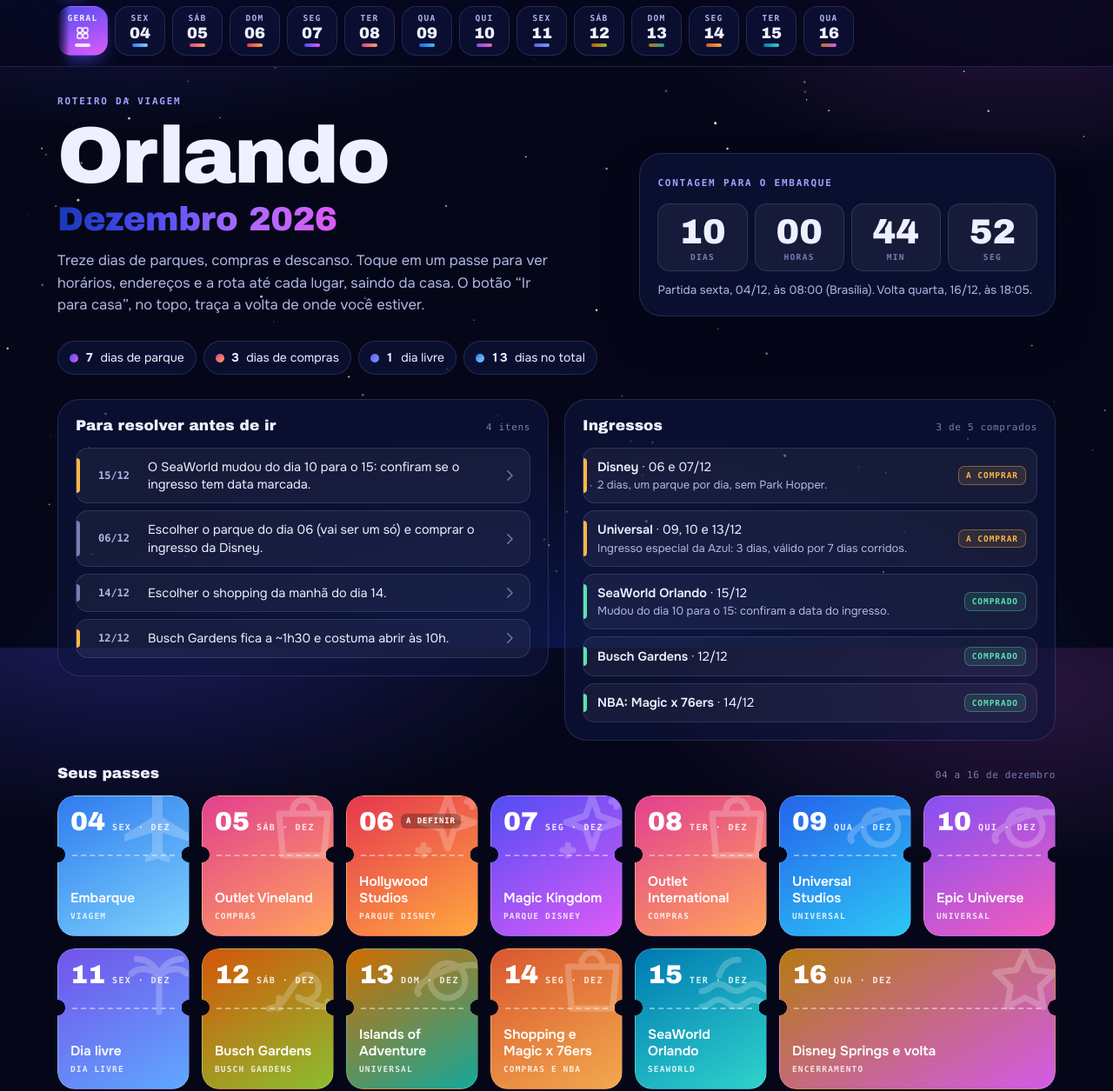
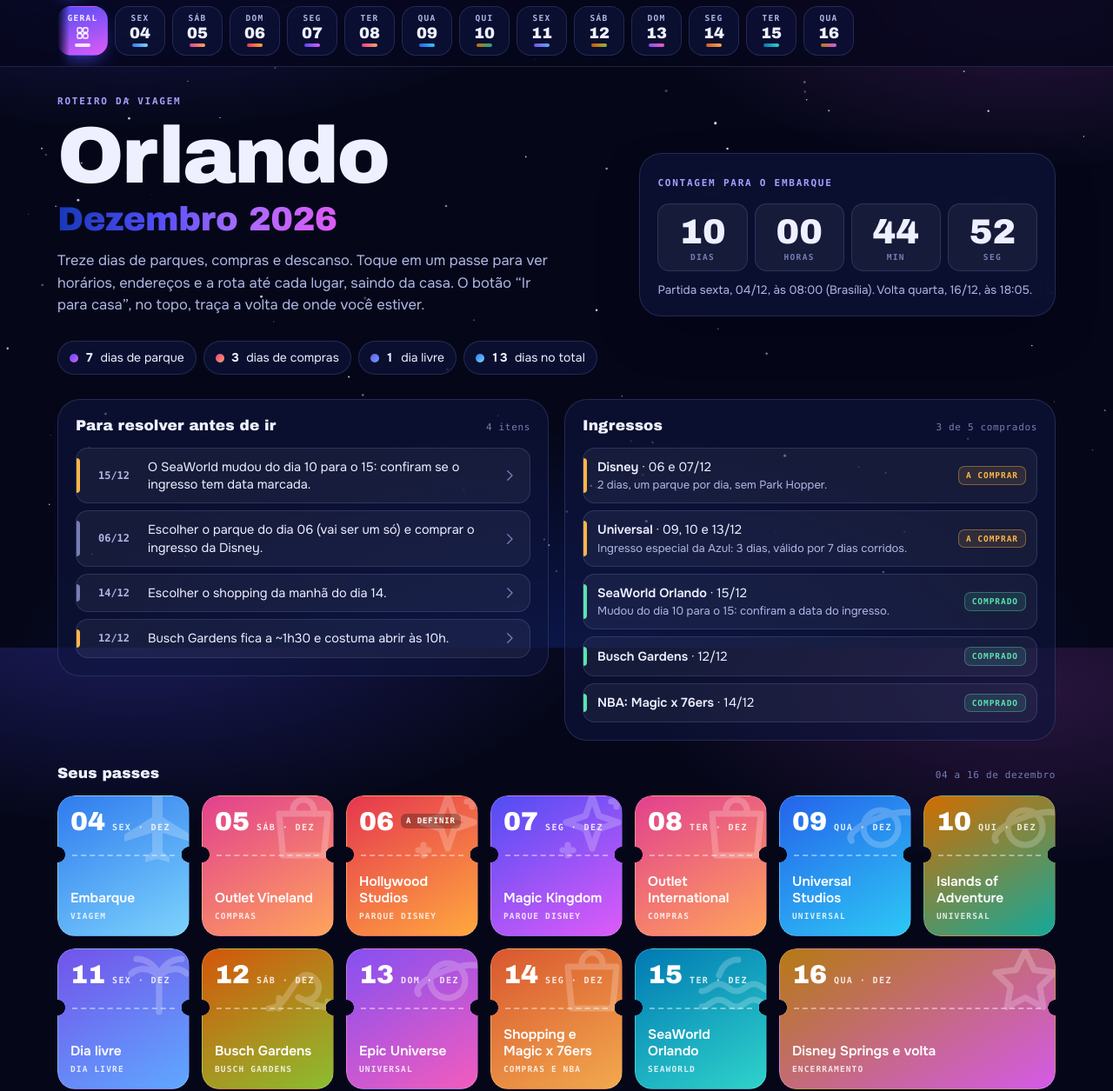
Before and after one commit to 1543234/disneyviagem, a plain HTML site: page index.html in a window 1280 px wide. Shown: the part 55-1310 px from the top of the page at 87% size. Drawn offline with Linux system fonts and the light colour scheme; a web font is replaced by a local one.

Commit message:
Troca Epic Universe e Islands of Adventure
Islands of Adventure passa para o dia 10 e Epic Universe para o dia 13.

Co-Authored-By: Claude Opus 5.5 <noreply@anthropic.com>
Claude-Session: https://claude.ai/code/session_01WEEo8wcRwAbbHqXQGQ6DSU

```diff
--- a/index.html
+++ b/index.html
@@ -613,11 +613,10 @@ const DAYS = [
       'Use o app da Universal para filas e filas virtuais.'
     ] },
 
-  { id:'10', date:'2026-12-10', wd:'Qui', cat:'epic', title:'Epic Universe', sub:'Dia Universal', places:['epic'],
-    stats:STATS_PARK, items:PARK_ITEMS('Destino no GPS: estacionamento próprio do Epic Universe (1001 Epic Blvd).', 'Chegada ao Epic Universe'),
+  { id:'10', date:'2026-12-10', wd:'Qui', cat:'ioa', title:'Islands of Adventure', sub:'Dia Universal', places:['ioa'],
+    stats:STATS_PARK, items:PARK_ITEMS(GPS_UNI, 'Chegada ao Islands of Adventure'),
     tips:[
-      'Não use o endereço geral da Universal: o Epic Universe tem estacionamento próprio.',
-      'O Epic Universe pode atingir a lotação em alguns dias: chegue na abertura.',
+      'Fica ao lado do Universal Studios, com a mesma garagem e entrada pelo CityWalk.',
       'Segundo dia seguido de Universal: o dia livre vem logo depois.'
     ] },
 
@@ -640,11 +639,11 @@ const DAYS = [
       'No dia seguinte tem Universal às 08:30: considere sair do parque mais cedo.'
     ] },
 
-  { id:'13', date:'2026-12-13', wd:'Dom', cat:'ioa', title:'Islands of Adventure', sub:'Dia Universal', places:['ioa'],
-    stats:STATS_PARK, items:PARK_ITEMS(GPS_UNI, 'Chegada ao Islands of Adventure'),
+  { id:'13', date:'2026-12-13', wd:'Dom', cat:'epic', title:'Epic Universe', sub:'Dia Universal', places:['epic'],
+    stats:STATS_PARK, items:PARK_ITEMS('Destino no GPS: estacionamento próprio do Epic Universe (1001 Epic Blvd).', 'Chegada ao Epic Universe'),
     tips:[
-      'Fica ao lado do Universal Studios, com a mesma garagem e entrada pelo CityWalk.',
-      'Domingo costuma ser mais cheio que os dias de semana: chegue na abertura.'
+      'Não use o endereço geral da Universal: o Epic Universe tem estacionamento próprio.',
+      'O Epic Universe pode atingir a lotação em alguns dias, e domingo costuma ser mais cheio: chegue na abertura.'
     ] },
 
   { id:'14', date:'2026-12-14', wd:'Seg', cat:'springs', title:'Shopping e Magic x 76ers', sub:'Shopping de manhã, NBA à noite', places:['shop','kia'],
```
